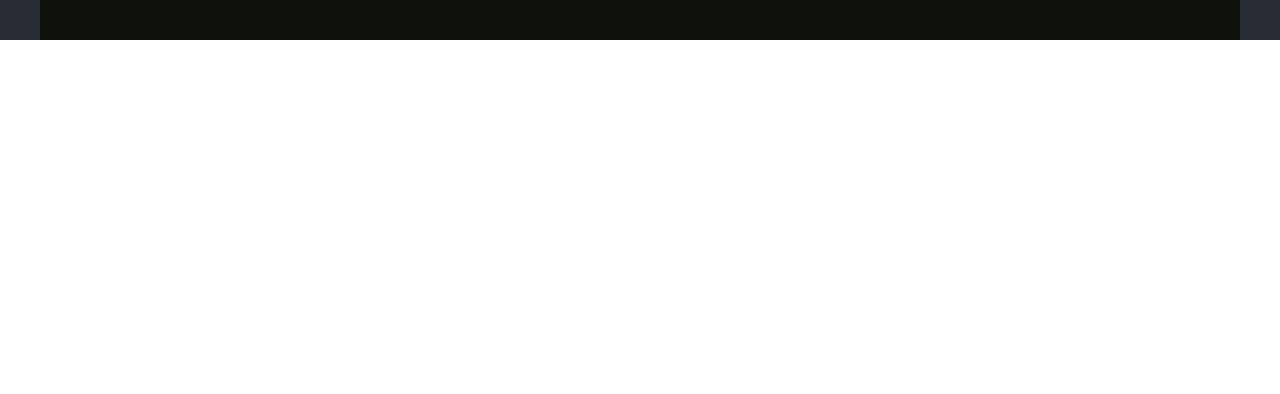
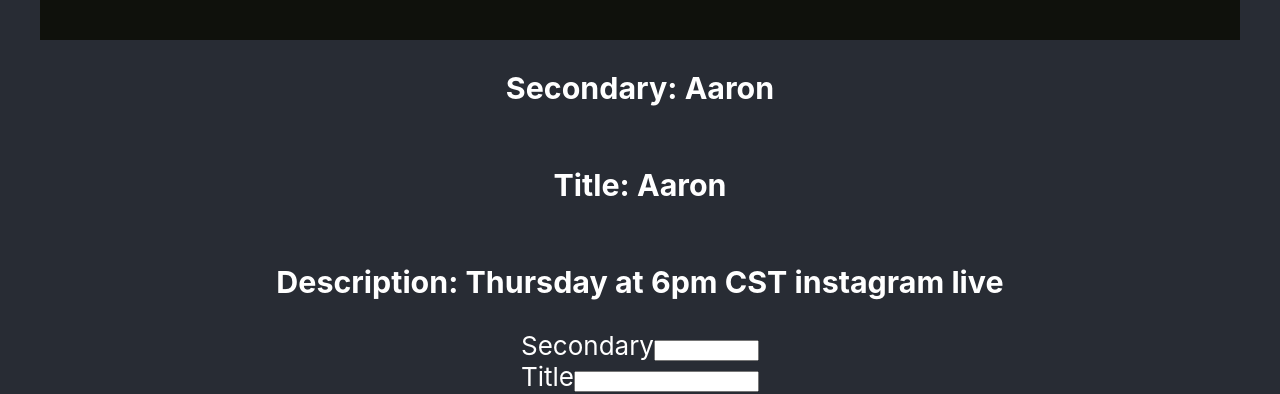
Before and after one commit to rttnbrgr/lbs-testimonials, a React (Create React App) app: page / in a window 1280 px wide. Shown: the part 1293-1687 px from the top of the page. Before the commit the page ends 1333 px from the top, so only its background shows below. Built offline with nearby package versions, Linux system fonts and the light colour scheme.

Commit message:
add all the hooks

```diff
--- a/src/App.js
+++ b/src/App.js
@@ -36,7 +36,6 @@ const Card = ({
           <p>{children}</p>
         </div>
         {/* Logo */}
-        <div className="cc_logo-placeholder" />
         <LogoPlaceholder />
       </div>
     </div>
@@ -68,13 +67,58 @@ const defaultCardState = {
 
 function App() {
   const [cardState, setCardState] = useState(defaultCardState);
+  const [useSecondary, setSecondary] = useState(defaultCardState.secondary);
+  const [useTitle, setTitle] = useState(defaultCardState.secondary);
+  const [useDescription, setDescription] = useState(
+    defaultCardState.description
+  );
   console.log("cardSTate", cardState);
   return (
     <div className="App">
       <header className="App-header">
         <h1>State: hi</h1>
+
         <Card />
         {/* <CardForm /> */}
+        <h3>Secondary: {useSecondary}</h3>
+        <h3>Title: {useTitle}</h3>
+        <h3>Description: {useDescription}</h3>
+        <div>
+          <label for="secondary">Secondary</label>
+          <input
+            type="text"
+            id="secondary"
+            name="secondary"
+            required
+            minlength="4"
+            maxlength="8"
+            size="10"
+            onChange={(e) => {
+              console.log("event.target", e.name);
+              console.log("event.target", e.target);
+              console.log("event.target", e.target.value);
+              setSecondary(e.target.value);
+            }}
+          />
+        </div>
+        <div>
+          <label for="title">Title</label>
+          <input
+            type="text"
+            id="title"
+            name="title"
+            onChange={(e) => setTitle(e.target.value)}
+          />
+        </div>
+        <div>
+          <label for="description">Description</label>
+          <input
+            type="text"
+            id="description"
+            name="description"
+            onChange={(e) => setDescription(e.target.value)}
+          />
+        </div>
       </header>
     </div>
   );
```
